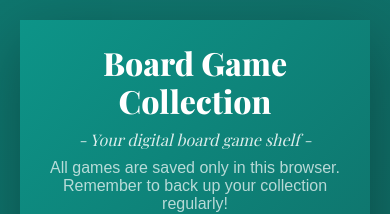
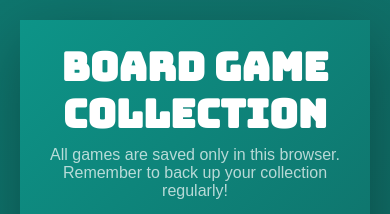
Before and after one commit to Eikei7/Board-game-collection, a React (Vite) app: page / in a window 390 px wide. Shown: the top 214 px of the page. Built offline with nearby package versions, Linux system fonts and the light colour scheme; no server answers; a web font is replaced by a local one.

Commit message:
Update app title font and hide subtitle
Commented out the app subtitle in App.jsx and its related CSS. Changed the app title font to 'Bungee' and adjusted its responsive size. Improved .app-description font sizing for better responsiveness.

```diff
--- a/src/App.jsx
+++ b/src/App.jsx
@@ -102,7 +102,7 @@ const sortedCollection = useMemo(() => {
     <div className="app">
       <header className="app-header">
         <h1 className="app-title">Board Game Collection</h1>
-        <p className="app-subtitle">- Your digital board game shelf -</p>
+        {/* <p className="app-subtitle">- Your digital board game shelf -</p> */}
         <p className="app-description">All games are saved only in this browser. Remember to back up your collection regularly!</p>
       </header>
 
--- a/src/index.css
+++ b/src/index.css
@@ -1,6 +1,7 @@
 @import url('https://fonts.googleapis.com/css2?family=Inter:wght@300;400;500;600;700&display=swap');
 @import url('https://fonts.googleapis.com/css?family=Geom:300,regular,500,600,700,800');
 @import url('https://fonts.googleapis.com/css?family=Playfair+Display:regular,500,600,700,800');
+@import url('https://fonts.googleapis.com/css?family=Bungee:regular');
 
 * {
   margin: 0;
@@ -60,7 +61,7 @@ body {
 
 .app-description {
   margin-top: 0.5rem;
-  font-size: 1rem;
+  font-size: clamp(1rem, 3vw, 1.3rem);
   opacity: 0.7;
   font-family: 'Geom', sans-serif;
 }
@@ -99,7 +100,7 @@ body {
   padding: 2rem;
 }
 
-.app-subtitle {
+/* .app-subtitle {
   font-size: clamp(1rem, 3vw, 1.3rem);
   opacity: 0.85;
   font-family: 'Playfair Display', serif;
@@ -107,13 +108,13 @@ body {
   line-height: 1.4;
   max-width: 600px;
   margin: 0 auto;
-}
+} */
 
 .app-title {
-  font-size: clamp(2rem, 8vw, 3.5rem);
+  font-size: clamp(2rem, 10vw, 3.5rem);
   font-weight: 800;
   margin-bottom: 0.5rem;
-  font-family: 'Playfair Display', serif;
+  font-family: 'Bungee', serif;
   line-height: 1.2;
 }
 
```
